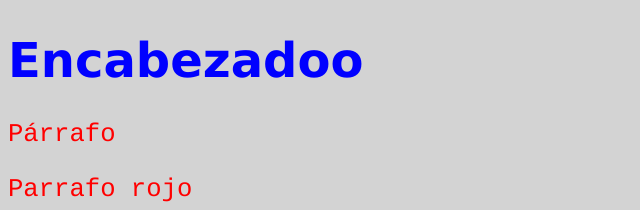
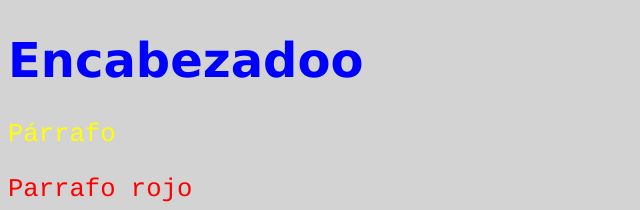
Before and after one commit to malacasio/practica-72, a plain HTML site: page index.html in a window 1280 px wide. Shown: the top 210 px of the page, without its empty margins (0-640 px from the left). Drawn offline with Linux system fonts and the light colour scheme.

Commit message:
commit-5

```diff
--- a/index.html
+++ b/index.html
@@ -30,13 +30,17 @@ p {
   font-family: Courier;
   font-size: 160%;
 }
+p.parrafo_amarillo{
+color: yellow;
+
+}
 </Style>
 
 </head>
 <body>
     <h1>Encabezadoo</h1>
 
-    <p>Párrafo</p>
+    <p class="parrafo_amarillo">Párrafo</p>
 
     <p>Parrafo rojo</p>
     <p>parrafo rojo</p>
```
